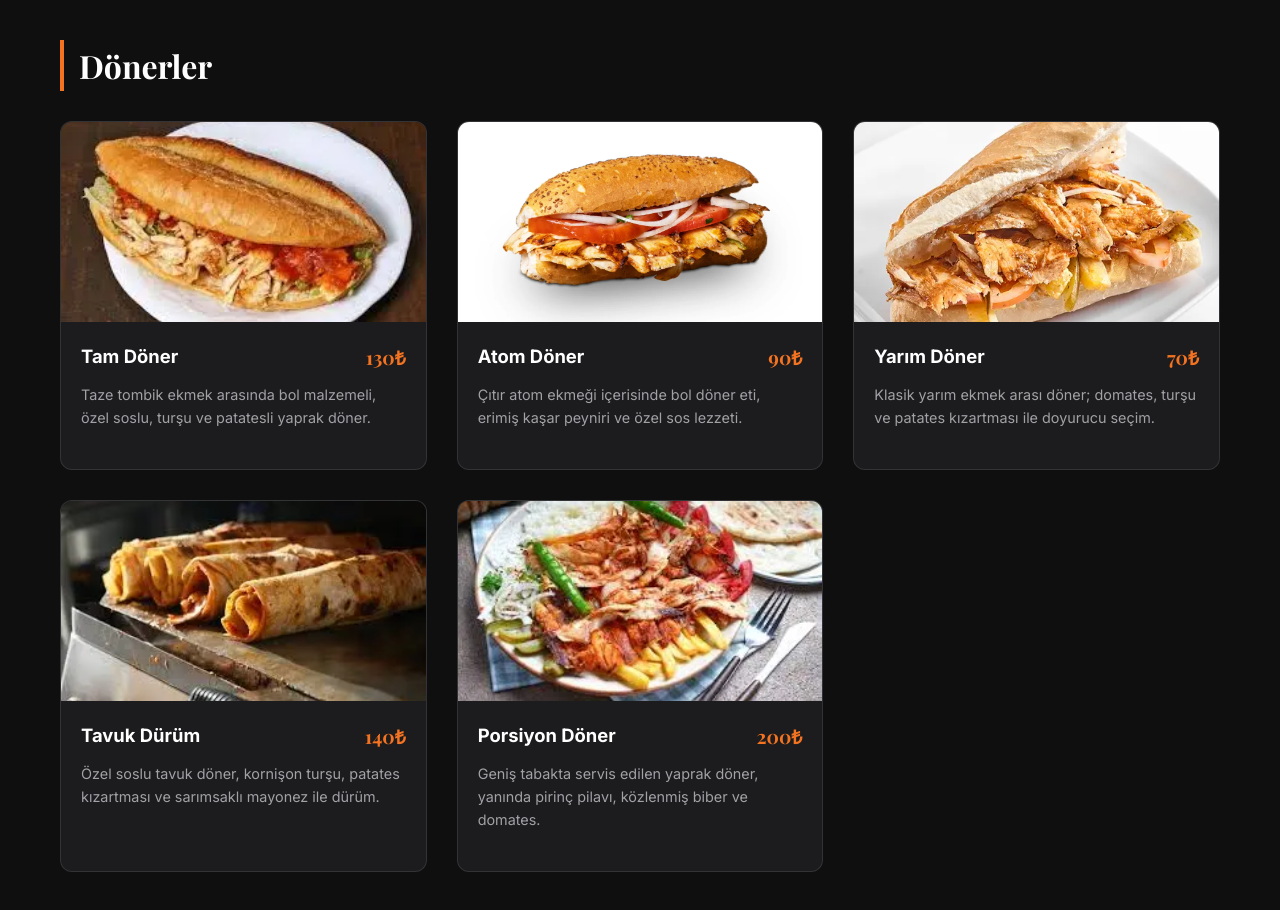
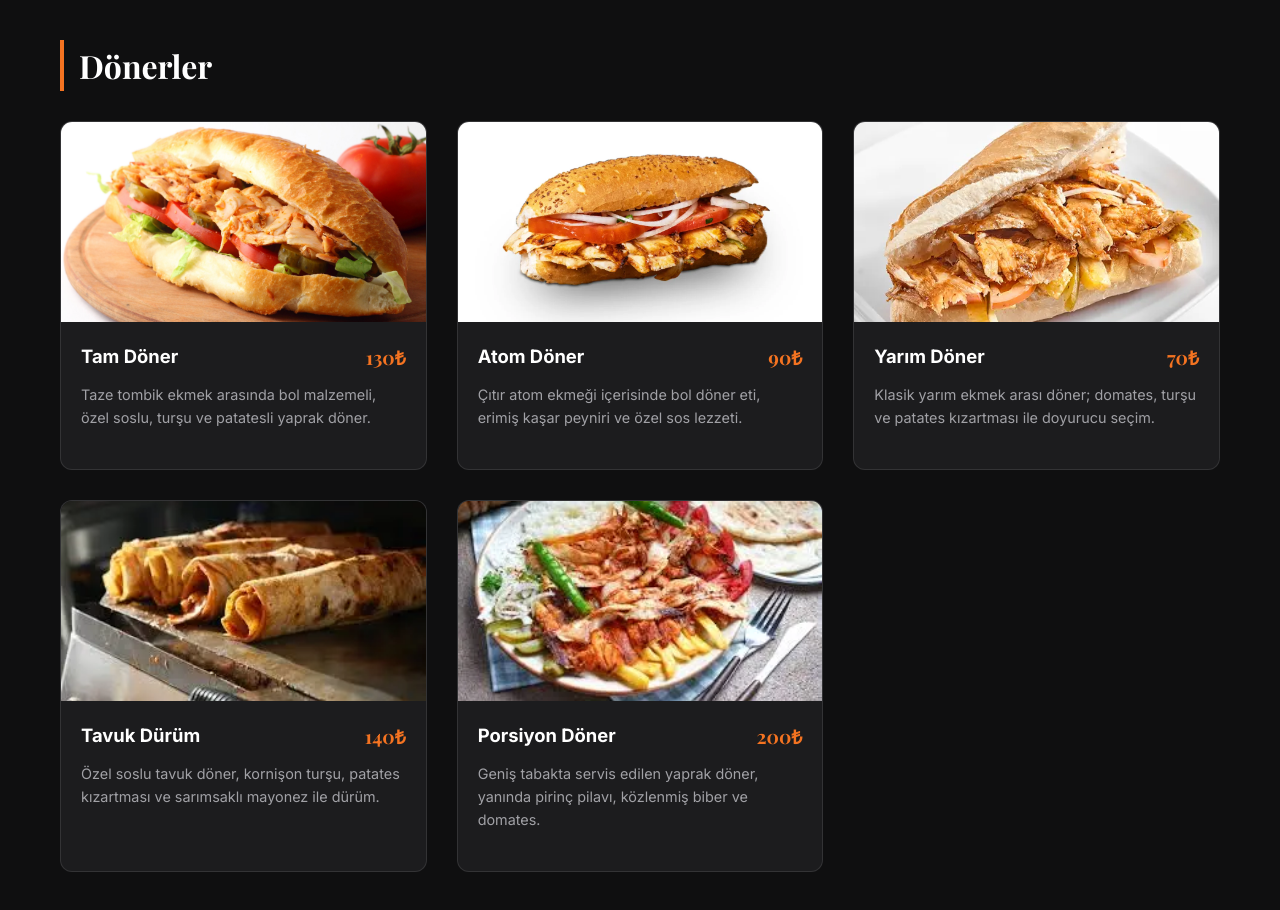
Before and after one commit to hmxagency/omerusta, a plain HTML site: page menu.html in a window 1280 px wide. Shown: the part 1700-2610 px from the top of the page. Drawn offline with nearby package versions, Linux system fonts and the light colour scheme.

Commit message:
Update menu.html

```diff
--- a/menu.html
+++ b/menu.html
@@ -208,7 +208,7 @@
         <div class="menu-grid">
           <div class="menu-card">
             <div class="card-img">
-              <img src="assets/img/menu/doner/tamtavuk.webp" alt="Tam Döner" />
+              <img src="assets/img/menu/doner/tamtavuk.jpg" alt="Tam Döner" />
             </div>
             <div class="card-content">
               <div class="card-header">
```
